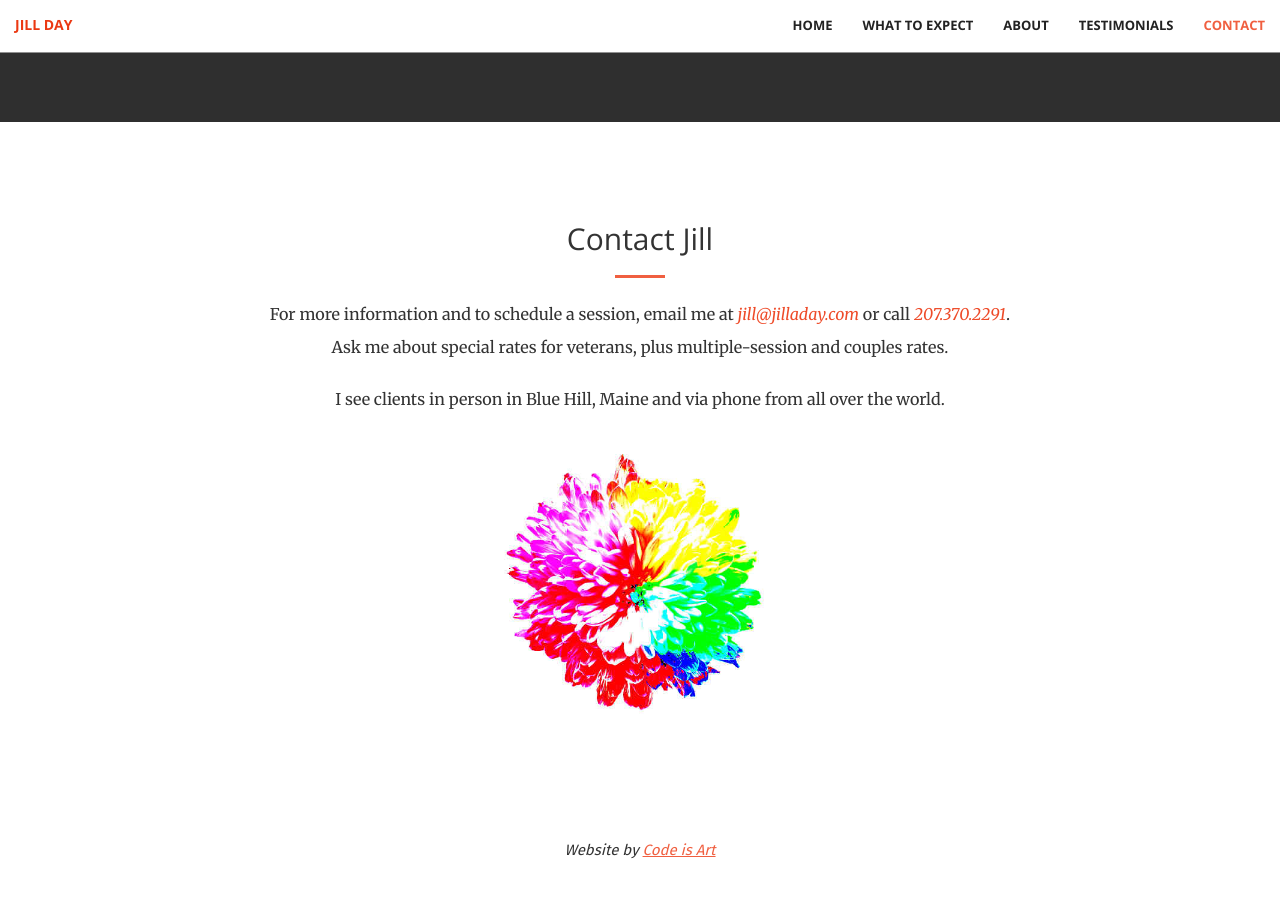
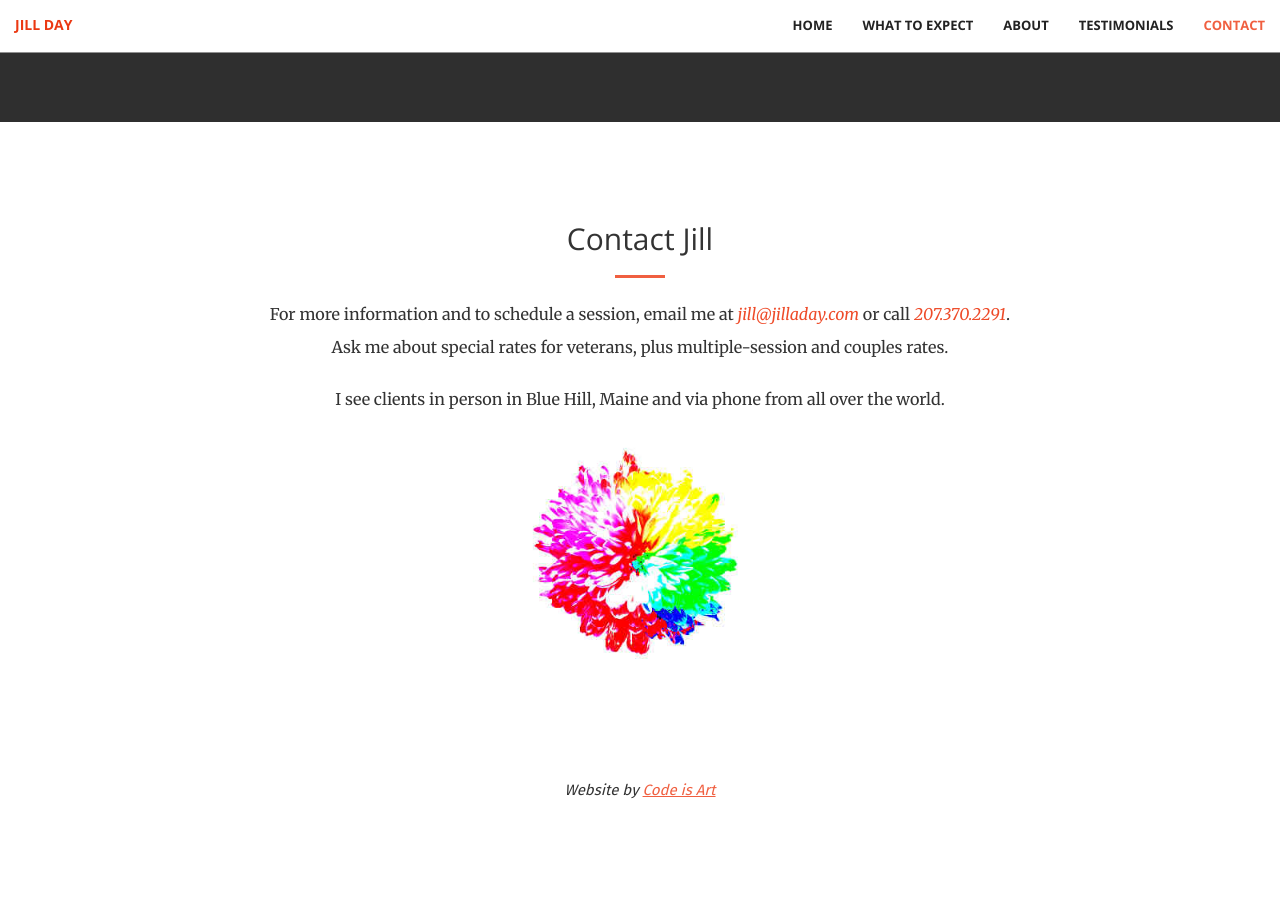
Before and after one commit to audreyshub/jilladay, a Jekyll site: the page built from index.html, in a window 1280 px wide and 900 px high, scrolled down 5153 px. Built offline with Jekyll 4.4.1, drawn with Linux system fonts in a browser that asks for light colours; after the commit the page ends 5993 px from its top, so only the background shows below that.

Commit message:
img change

```diff
--- a/_includes/contact.html
+++ b/_includes/contact.html
@@ -8,7 +8,7 @@
                 <p>I see clients in person in Blue Hill, Maine and via phone from all over the world.</p>
             </div>
         <div class="col-lg-12 text-center">
-            <img src="../img/rainbow-flower_edit.jpg" alt="Sunset Cliff, Maine photo" width=300px>
+            <img src="../img/rainbow-flower-edit.jpg" alt="Sunset Cliff, Maine photo" width=240px>
 
         </div>
     </div>
```
Also changed, not shown: img/rainbow-flower-edit.jpg (added), img/rainbow-flower_edit.jpg (deleted).
